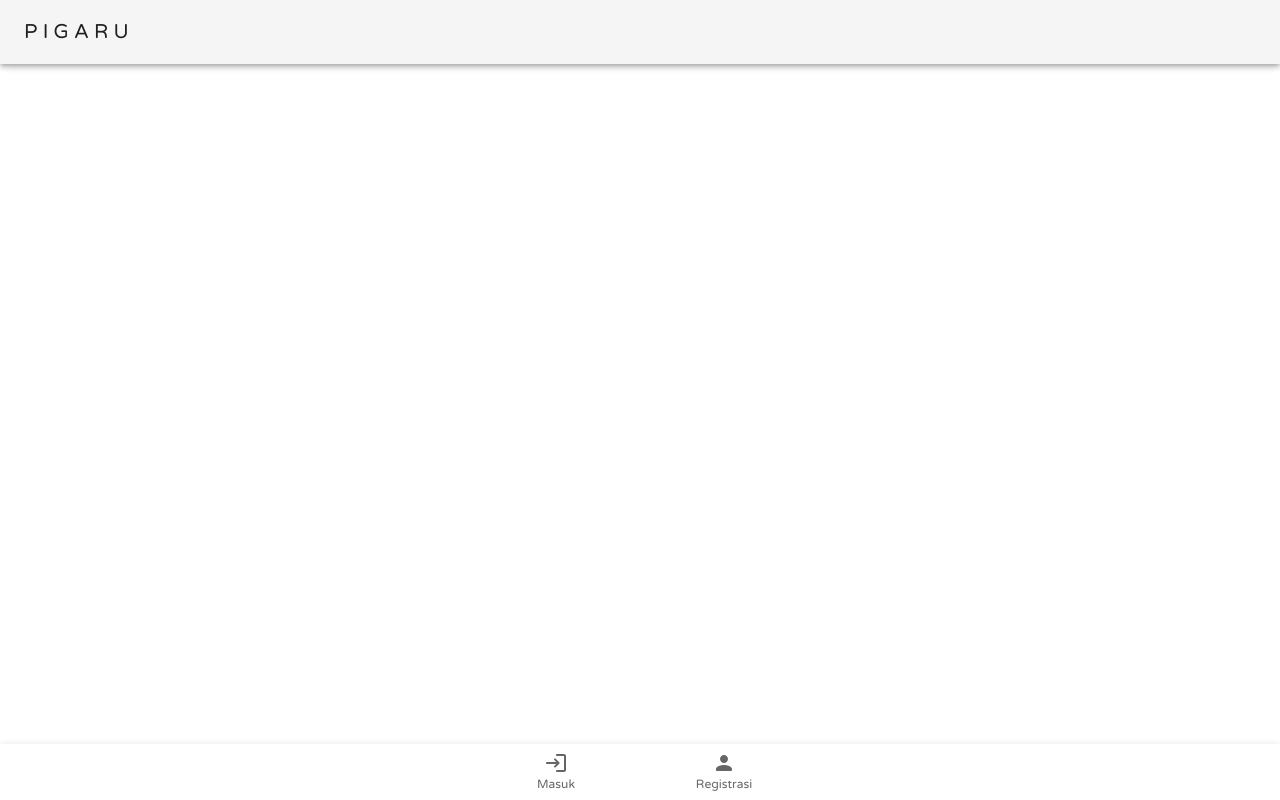
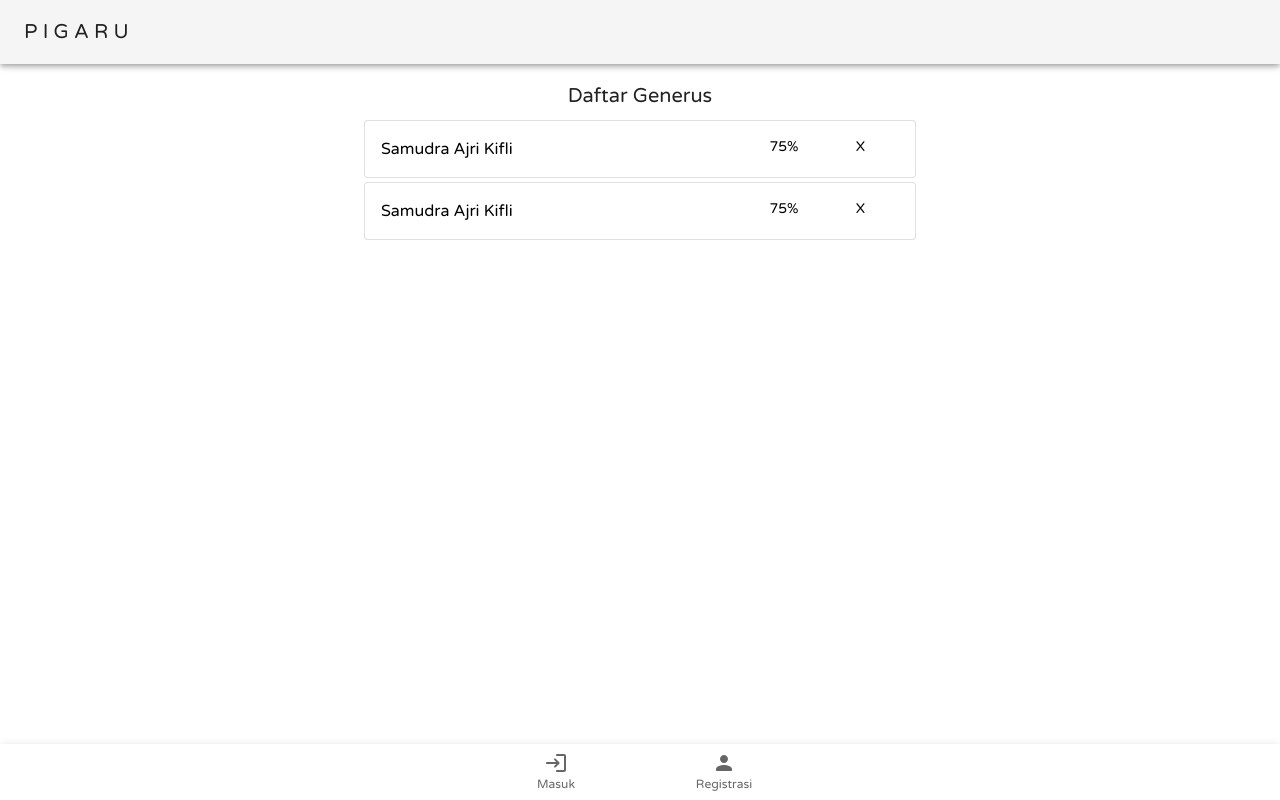
Before and after one commit to samudra-ajri/ppgbs1-web, a React (Create React App) app: page /generus in a window 1280 px wide. Built offline with nearby package versions, Linux system fonts and the light colour scheme; no server answers.

Commit message:
Add generus initial page

```diff
--- a/src/components/BottomNav.jsx
+++ b/src/components/BottomNav.jsx
@@ -28,7 +28,7 @@ function BottomNav() {
               user.role !== 'GENERUS' ? [
                 <BottomNavigationAction key="dashboard" component={Link} to="/" label="Dashboard" value="dashboard" icon={<DashboardIcon />} />,
                 <BottomNavigationAction key="progress" component={Link} to="/" label="Materi" value="progress" icon={<BarIcon />} />,
-                <BottomNavigationAction key="people" component={Link} to="/" label="Generus" value="people" icon={<PeopleListIcon />} />,
+                <BottomNavigationAction key="generus" component={Link} to="/generus" label="Generus" value="generus" icon={<PeopleListIcon />} />,
               ] : [
                 <BottomNavigationAction key="profile" component={Link} to="/profile" label="Akun Saya" value="profile" icon={<ProfileIcon />} />,
               ]
--- /dev/null
+++ b/src/components/PeopleCard.jsx
@@ -0,0 +1,29 @@
+import { Card, CardActionArea, CardContent, Grid, Typography } from '@mui/material'
+import { Link } from 'react-router-dom'
+
+function PeopleCard(props) {
+  return (
+    <Card variant="outlined" sx={{ mb: 0.5 }}>
+      <Link to={`/`} component={CardActionArea}>
+        <CardContent sx={{padding: 2,
+    "&:last-child": {
+      paddingBottom: 2
+    }}}>
+          <Grid container>
+            <Grid item xs={9}>
+              <Typography variant="body1">Samudra Ajri Kifli</Typography>
+            </Grid>
+            <Grid item xs={2}>
+              <Typography align='left' variant="body2">75%</Typography>
+            </Grid>
+            <Grid item>
+              <Typography align='right' variant="body2">X</Typography>
+            </Grid>
+          </Grid>
+        </CardContent>
+      </Link>
+    </Card>
+  )
+}
+
+export default PeopleCard
--- a/src/layouts/MainLayout.js
+++ b/src/layouts/MainLayout.js
@@ -3,6 +3,7 @@ import 'react-toastify/dist/ReactToastify.css'
 import BottomNav from '../components/BottomNav'
 import Header from '../components/Header'
 import Dashboard from '../pages/Dashboard'
+import Generus from '../pages/Generus'
 import Login from '../pages/Login'
 import Profile from '../pages/Profile'
 import Register from '../pages/Register'
@@ -13,6 +14,7 @@ function MainLayout() {
       <Header />
       <Routes>
         <Route path='/' element={<Dashboard />} />
+        <Route path='/generus' element={<Generus />} />
         <Route path='/profile' element={<Profile />} />
         <Route path='/login' element={<Login />} />
         <Route path='/register' element={<Register />} />
--- /dev/null
+++ b/src/pages/Generus.jsx
@@ -0,0 +1,14 @@
+import { Typography } from '@mui/material'
+import PeopleCard from '../components/PeopleCard'
+
+function Generus() {
+  return (
+    <>
+      <Typography variant='h6' align='center' sx={{ mb: 1 }}>Daftar Generus</Typography>
+      <PeopleCard />
+      <PeopleCard />
+    </>
+  )
+}
+
+export default Generus
```
